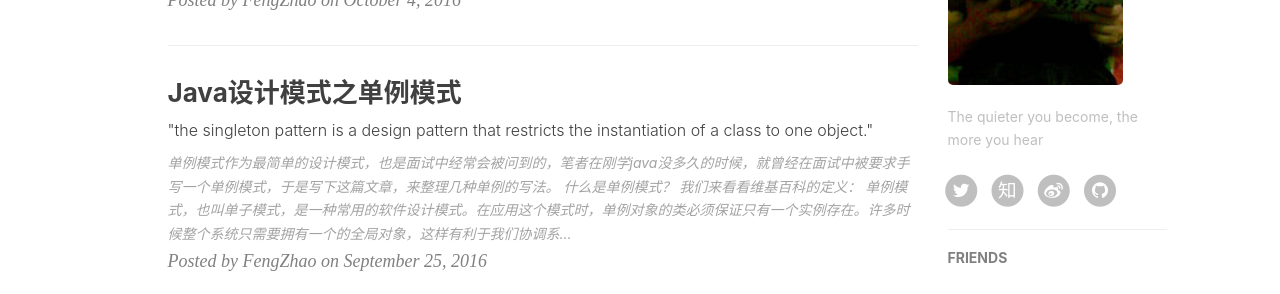
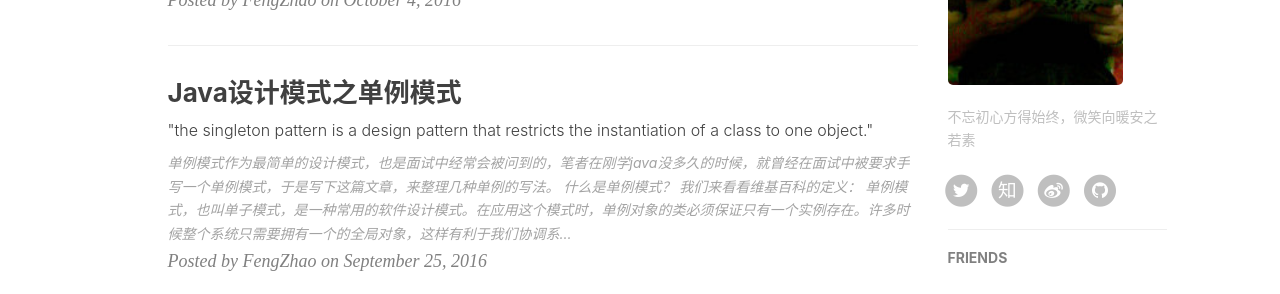
Before and after one commit to magiczero/magiczero.github.io, a Jekyll site: the page built from index.html, in a window 1280 px wide. Shown: the part 816-1110 px from the top of the page. Built offline with Jekyll 4.4.1, drawn with Linux system fonts in a browser that asks for light colours; nearby versions of some CDN libraries; the list of posts is cut into pages by our own code.

Commit message:
update _config.yml
test

```diff
--- a/_config.yml
+++ b/_config.yml
@@ -51,7 +51,7 @@ kramdown:
 disqus_username: fengzhaolog
 
 # Duoshuo settings
-duoshuo_username: fengzhaoblog
+duoshuo_username: JUSTICE
 # Share component is depend on Comment so we can NOT use share only.
 duoshuo_share: true                     # set to false if you want to use Comment without Sharing
 
@@ -70,7 +70,7 @@ ga_domain:
 
 # Sidebar settings
 sidebar: true                           # whether or not using Sidebar.
-sidebar-about-description: "The quieter you become, the more you hear"
+sidebar-about-description: "不忘初心方得始终，微笑向暖安之若素"
 sidebar-avatar: /img/fengzhao.jpg      # use absolute URL, seeing it's used in both `/` and `/about/`
 
 
```
